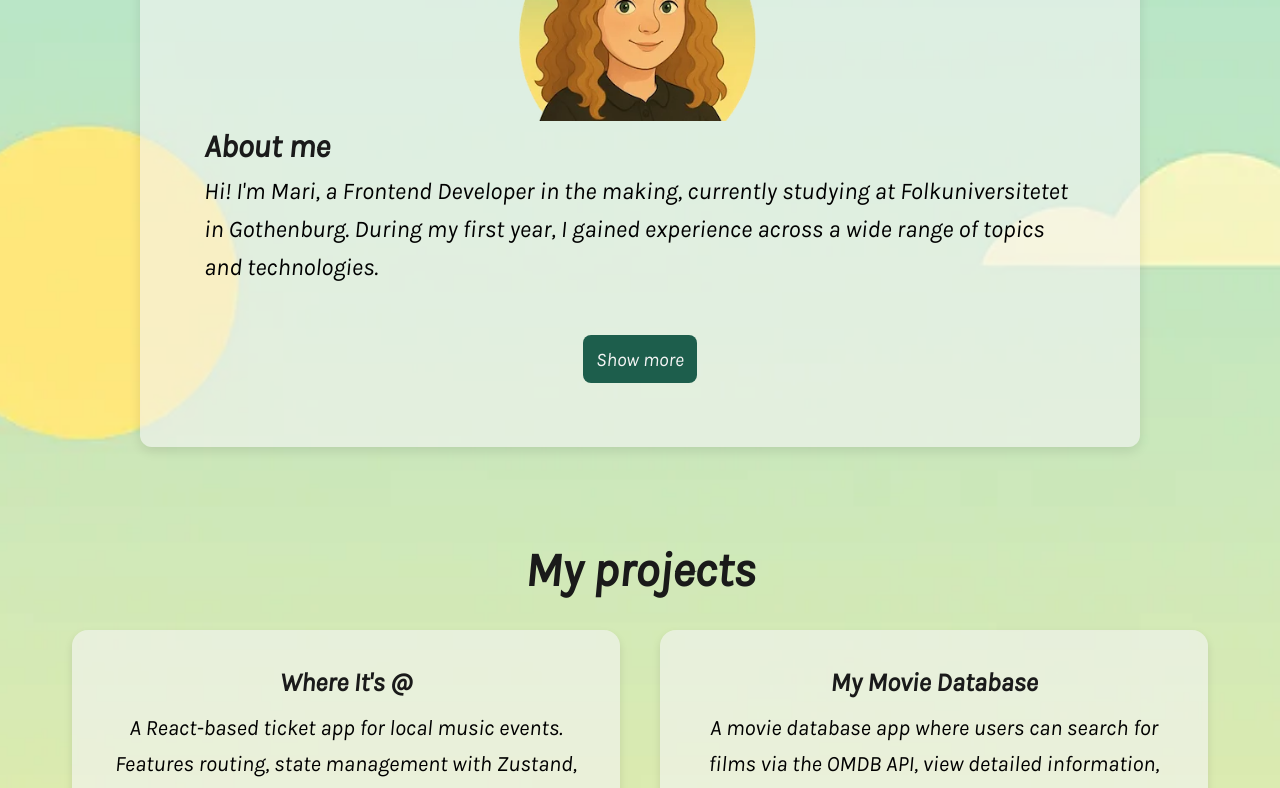
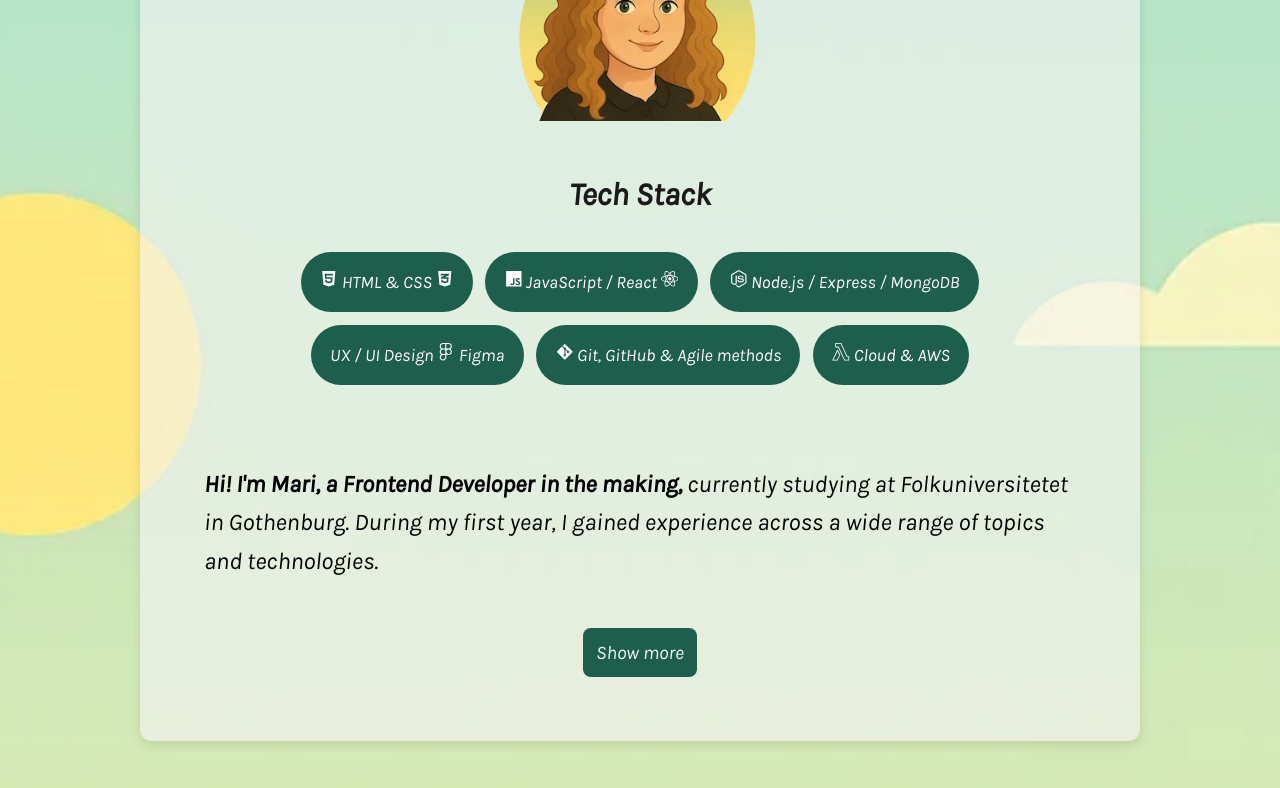
Before and after one commit to MariMyr/my-portfolio, a React (Vite) app: page / in a window 1280 px wide. Shown: the part 600-1388 px from the top of the page. Built offline with nearby package versions, Linux system fonts and the light colour scheme.

Commit message:
Changed position of tech stack part in about section to top of section

```diff
--- a/src/components/ContactSection/contactSection.css
+++ b/src/components/ContactSection/contactSection.css
@@ -4,6 +4,7 @@
   display: flex;
   flex-direction: column;
   align-items: center;
+  margin-top: 1.5rem;
 }
 .contact__section {
   text-align: center;
@@ -88,6 +89,7 @@
 .contact__button {
   display: flex;
   flex-direction: row;
+  justify-content: center;
   align-items: center;
   padding: 0.8rem 1rem;
   font-size: 1rem;
--- a/src/components/about/About.jsx
+++ b/src/components/about/About.jsx
@@ -1,3 +1,100 @@
+// import {
+//   FaHtml5,
+//   FaCss3Alt,
+//   FaJs,
+//   FaReact,
+//   FaNodeJs,
+//   FaFigma,
+//   FaGitAlt,
+// } from "react-icons/fa";
+// import { SiAwslambda } from "react-icons/si";
+// import { useState } from "react";
+// import "./about.css";
+// import profileLight from "../../assets/images/profile_light.webp";
+// import profileDark from "../../assets/images/profile_dark.webp";
+// import { useTranslation, Trans } from "react-i18next";
+
+// function About({ theme }) {
+//   const [showMore, setShowMore] = useState(false);
+//   const { t } = useTranslation("about");
+//   const profileImg = theme === "light" ? profileLight : profileDark;
+
+//   return (
+//     <section className="about" id="about">
+//       <section className="about__content">
+//         <article className="about__imgcontainer">
+//           <img
+//             src={profileImg}
+//             alt="Profilbild av Mari Myrmoen"
+//             className="profile__img"
+//             loading="lazy"
+//           />
+//         </article>
+
+//         <h3 className="about__title">{t("title")}</h3>
+//         <p className="about__text">{t("intro")}</p>
+
+//         {showMore && (
+//           <>
+//             <p className="about__text">{t("more1")}</p>
+//             <p className="about__text">
+//               <Trans
+//                 i18nKey="more2"
+//                 ns="about"
+//                 components={[
+//                   <a
+//                     href="#contact"
+//                     className="about__link"
+//                     aria-label="contact link"
+//                   />,
+//                   <a
+//                     href="https://www.linkedin.com/in/yourprofile"
+//                     className="about__link"
+//                     target="_blank"
+//                     rel="noopener noreferrer"
+//                     aria-label="LinkedIn"
+//                   />,
+//                 ]}
+//               />
+//             </p>
+
+//             <h3 className="about__subtitle">{t("stack")}</h3>
+//             <ul className="about__list">
+//               <li>
+//                 <FaHtml5 /> HTML & CSS <FaCss3Alt />
+//               </li>
+//               <li>
+//                 <FaJs /> JavaScript / React <FaReact />
+//               </li>
+//               <li>
+//                 <FaNodeJs /> Node.js / Express / MongoDB
+//               </li>
+//               <li>
+//                 UX / UI Design <FaFigma /> Figma
+//               </li>
+//               <li>
+//                 <FaGitAlt /> Git, GitHub & Agile methods
+//               </li>
+//               <li>
+//                 <SiAwslambda /> Cloud & AWS
+//               </li>
+//             </ul>
+//           </>
+//         )}
+
+//         <button
+//           className="about__button"
+//           onClick={() => setShowMore(!showMore)}
+//         >
+//           {showMore ? t("showLess") : t("showMore")}
+//         </button>
+//       </section>
+//     </section>
+//   );
+// }
+
+// export default About;
+
 import {
   FaHtml5,
   FaCss3Alt,
@@ -31,8 +128,36 @@
           />
         </article>
 
-        <h3 className="about__title">{t("title")}</h3>
-        <p className="about__text">{t("intro")}</p>
+        <h3 className="about__stack">{t("stack")}</h3>
+        <ul className="about__list">
+          <li>
+            <FaHtml5 /> HTML & CSS <FaCss3Alt />
+          </li>
+          <li>
+            <FaJs /> JavaScript / React <FaReact />
+          </li>
+          <li>
+            <FaNodeJs /> Node.js / Express / MongoDB
+          </li>
+          <li>
+            UX / UI Design <FaFigma /> Figma
+          </li>
+          <li>
+            <FaGitAlt /> Git, GitHub & Agile methods
+          </li>
+          <li>
+            <SiAwslambda /> Cloud & AWS
+          </li>
+        </ul>
+
+        {/* <h3 className="about__title">{t("title")}</h3> */}
+        <p className="about__text">
+          <Trans
+            i18nKey="intro"
+            ns="about"
+            components={[<span className="highlight" />]}
+          />
+        </p>
 
         {showMore && (
           <>
@@ -57,28 +182,6 @@
                 ]}
               />
             </p>
-
-            <h3 className="about__subtitle">{t("stack")}</h3>
-            <ul className="about__list">
-              <li>
-                <FaHtml5 /> HTML & CSS <FaCss3Alt />
-              </li>
-              <li>
-                <FaJs /> JavaScript / React <FaReact />
-              </li>
-              <li>
-                <FaNodeJs /> Node.js / Express / MongoDB
-              </li>
-              <li>
-                UX / UI Design <FaFigma /> Figma
-              </li>
-              <li>
-                <FaGitAlt /> Git, GitHub & Agile methods
-              </li>
-              <li>
-                <SiAwslambda /> Cloud & AWS
-              </li>
-            </ul>
           </>
         )}
 
--- a/src/components/about/about.css
+++ b/src/components/about/about.css
@@ -29,6 +29,10 @@
   font-size: 1rem;
   margin-bottom: 1rem;
 }
+.highlight {
+  font-weight: bold;
+}
+
 .about__link {
   color: var(--accent-three);
   font-weight: 600;
@@ -41,7 +45,7 @@
   transform: scale(1.05);
 }
 
-.about__subtitle {
+.about__stack {
   font-size: 1.5rem;
   margin-top: 2rem;
   margin-bottom: 1rem;
@@ -70,11 +74,11 @@
   flex-wrap: wrap;
   gap: 0.8rem;
   justify-content: center;
-  margin-top: 1rem;
+  margin: 2rem;
 }
 
 .about__list li {
-  background: var(--accent-one);
+  background: var(--accent-three);
   color: white;
   padding: 0.6rem 1.2rem;
   border-radius: 999px;
@@ -111,8 +115,11 @@
     padding: 0.8rem 0.8rem;
   }
 
-  .about__subtitle {
+  .about__stack {
     font-size: 2rem;
+  }
+  .about__list {
+    margin-bottom: 3rem;
   }
   .about__list li {
     font-size: 1.1rem;
@@ -135,7 +142,7 @@
     padding: 4rem;
     margin: 0 auto;
   }
-  .about__subtitle {
+  .about__stack {
     margin-top: 3rem;
   }
   .about__button {
@@ -143,4 +150,7 @@
     padding: 0.8rem 0.8rem;
     margin-top: 3rem;
   }
+  .about__list {
+    margin-bottom: 5rem;
+  }
 }
--- a/src/locales/en/about.json
+++ b/src/locales/en/about.json
@@ -1,6 +1,6 @@
 {
   "title": "About me",
-  "intro": "Hi! I'm Mari, a Frontend Developer in the making, currently studying at Folkuniversitetet in Gothenburg. During my first year, I gained experience across a wide range of topics and technologies.",
+  "intro": "<0>Hi! I'm Mari, a Frontend Developer in the making,</0> currently studying at Folkuniversitetet in Gothenburg. During my first year, I gained experience across a wide range of topics and technologies.",
   "more1": "This year, I am continuing to build on that foundation by exploring cloud deployment with AWS, development of AI-powered web applications, and fullstack development with TypeScript. My skill set covers both frontend and backend, with a strong focus on clean code, user-friendly design, and agile collaboration. I enjoy creating applications that are not only functional but also accessible and visually engaging.",
   "more2": "I am looking for a LIA internship during weeks 2-10 and 15-24, 2026. If you have an available position or know someone I can get in touch with, I would love to hear from you! Send me an <0>email</0> or a message on <1>LinkedIn</1>.",
   "email": "email",
```
